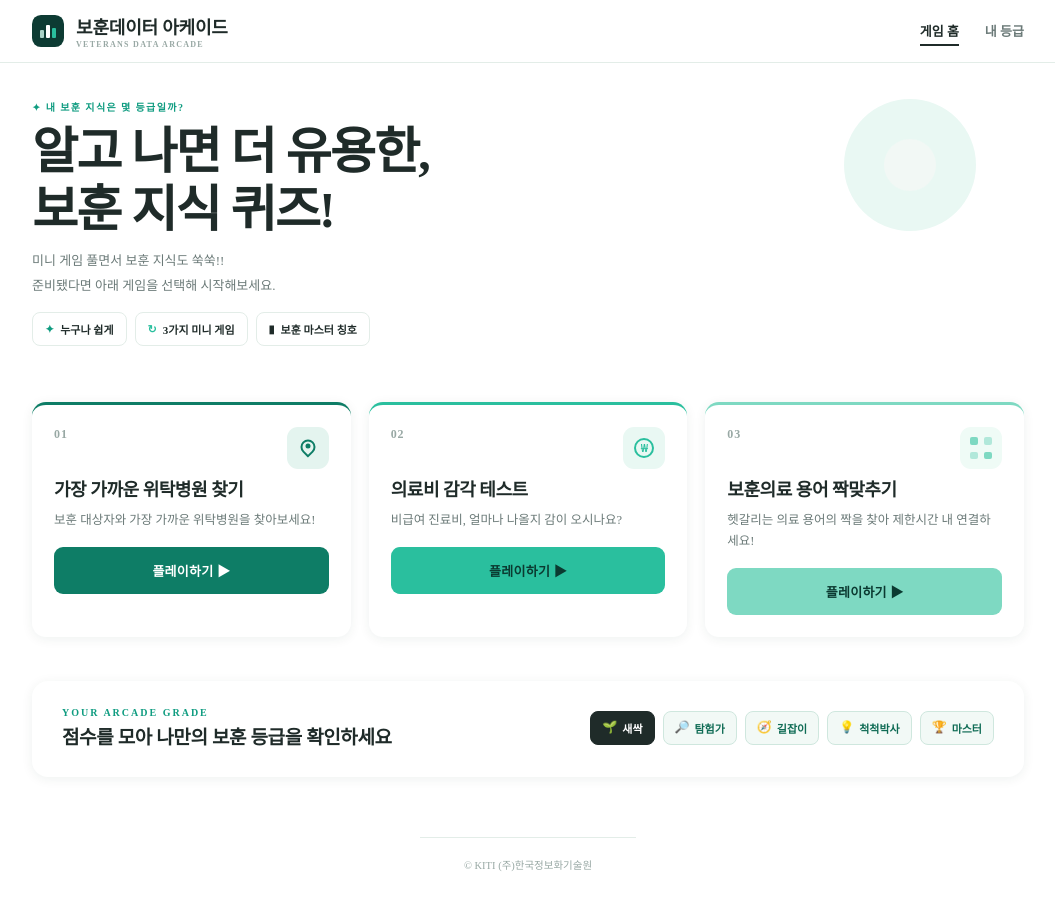
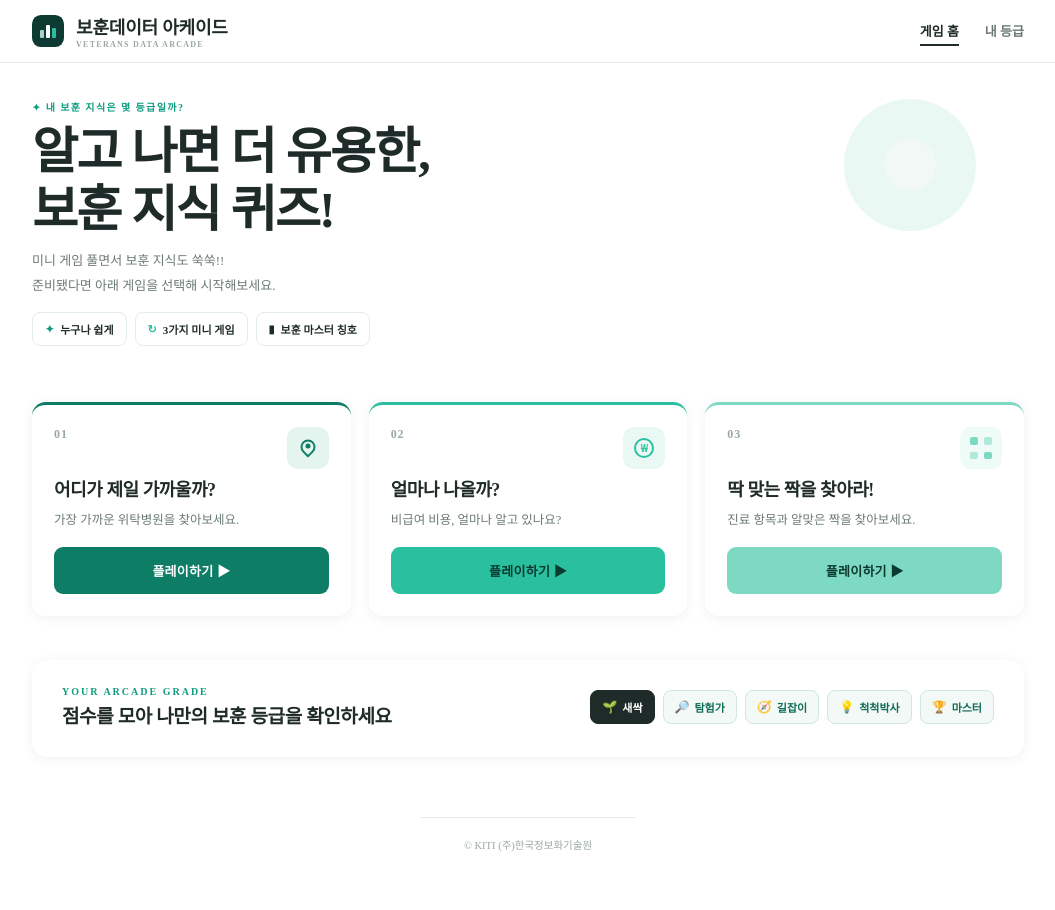
Before and after one commit to KITI-jklee/kvhs_game, a React (Vite) app in the folder app/: page / in a window 1280 px wide. Shown: the top 910 px of the page, without its empty margins (112-1167 px from the left). Built offline with nearby package versions, Linux system fonts and the light colour scheme; a web font is replaced by a local one.

Commit message:
fix: 게임 카드 문구 개선

```diff
--- a/app/src/data/provider.ts
+++ b/app/src/data/provider.ts
@@ -16,8 +16,8 @@ const GAMES: GameSummary[] = [
   {
     id: 'location',
     no: '01',
-    title: '가장 가까운 위탁병원 찾기',
-    desc: '보훈 대상자와 가장 가까운 위탁병원을 찾아보세요!',
+    title: '어디가 제일 가까울까?',
+    desc: '가장 가까운 위탁병원을 찾아보세요.',
     tag: 'MAP',
     kicker: 'QUIZ',
     path: '/games/location',
@@ -25,8 +25,8 @@ const GAMES: GameSummary[] = [
   {
     id: 'medical_cost',
     no: '02',
-    title: '의료비 감각 테스트',
-    desc: '비급여 진료비, 얼마나 나올지 감이 오시나요?',
+    title: '얼마나 나올까?',
+    desc: '비급여 비용, 얼마나 알고 있나요?',
     tag: 'PRICE SENSE',
     kicker: 'GUESS',
     path: '/games/medical-cost',
@@ -34,8 +34,8 @@ const GAMES: GameSummary[] = [
   {
     id: 'term_match',
     no: '03',
-    title: '보훈의료 용어 짝맞추기',
-    desc: '헷갈리는 의료 용어의 짝을 찾아 제한시간 내 연결하세요!',
+    title: '딱 맞는 짝을 찾아라!',
+    desc: '진료 항목과 알맞은 짝을 찾아보세요.',
     tag: 'MEMORY',
     kicker: 'MATCH',
     path: '/games/match',
```
